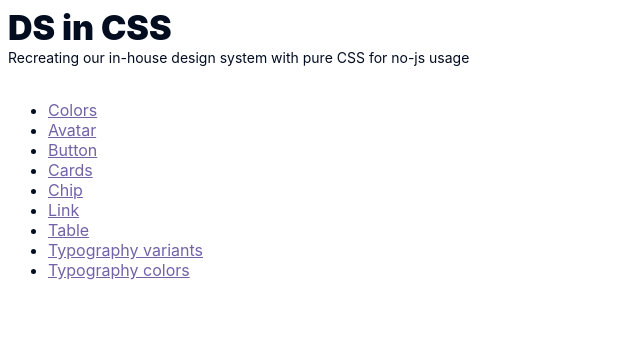
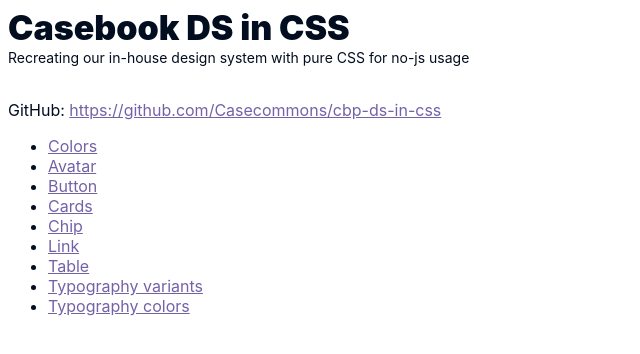
Before and after one commit to Casecommons/cbp-ds-in-css, a website: page index.html in a window 1280 px wide. Shown: the whole page, without its empty margins (0-640 px from the left). Drawn offline with Linux system fonts and the light colour scheme.

Commit message:
add github link to index

```diff
--- a/index.html
+++ b/index.html
@@ -1,5 +1,6 @@
 <!DOCTYPE html>
 <html lang="en">
+
 <head>
   <meta charset="UTF-8">
   <meta http-equiv="X-UA-Compatible" content="IE=edge">
@@ -7,11 +8,15 @@
   <title>DS in CSS</title>
   <link rel="stylesheet" type="text/css" href="./css/styles.css">
 </head>
+
 <body class="baseline">
-  <h1 class="cb-h4 cb-bolder">DS in CSS</h1>
+  <h1 class="cb-h4 cb-bolder">Casebook DS in CSS</h1>
   <h2 class="cb-body2 cb-margin-bottom-large">
     Recreating our in-house design system with pure CSS for no-js usage
   </h2>
+
+  <p>GitHub: <a class="cb-link"
+      href="https://github.com/Casecommons/cbp-ds-in-css">https://github.com/Casecommons/cbp-ds-in-css</a></p>
 
   <ul>
     <li><a class="cb-link" href="./colors.html">Colors</a></li>
@@ -26,4 +31,5 @@
   </ul>
 
 </body>
+
 </html>
```
